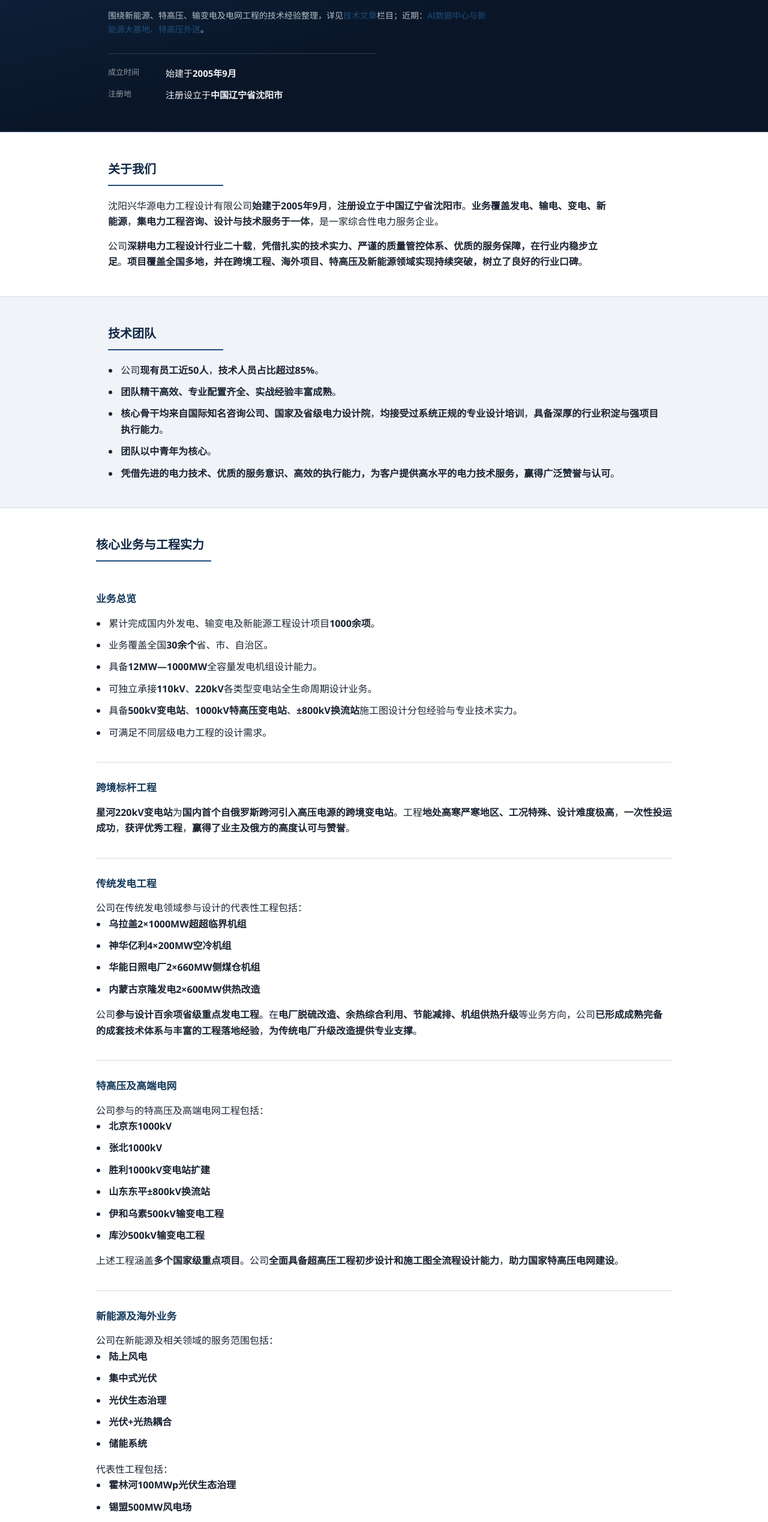
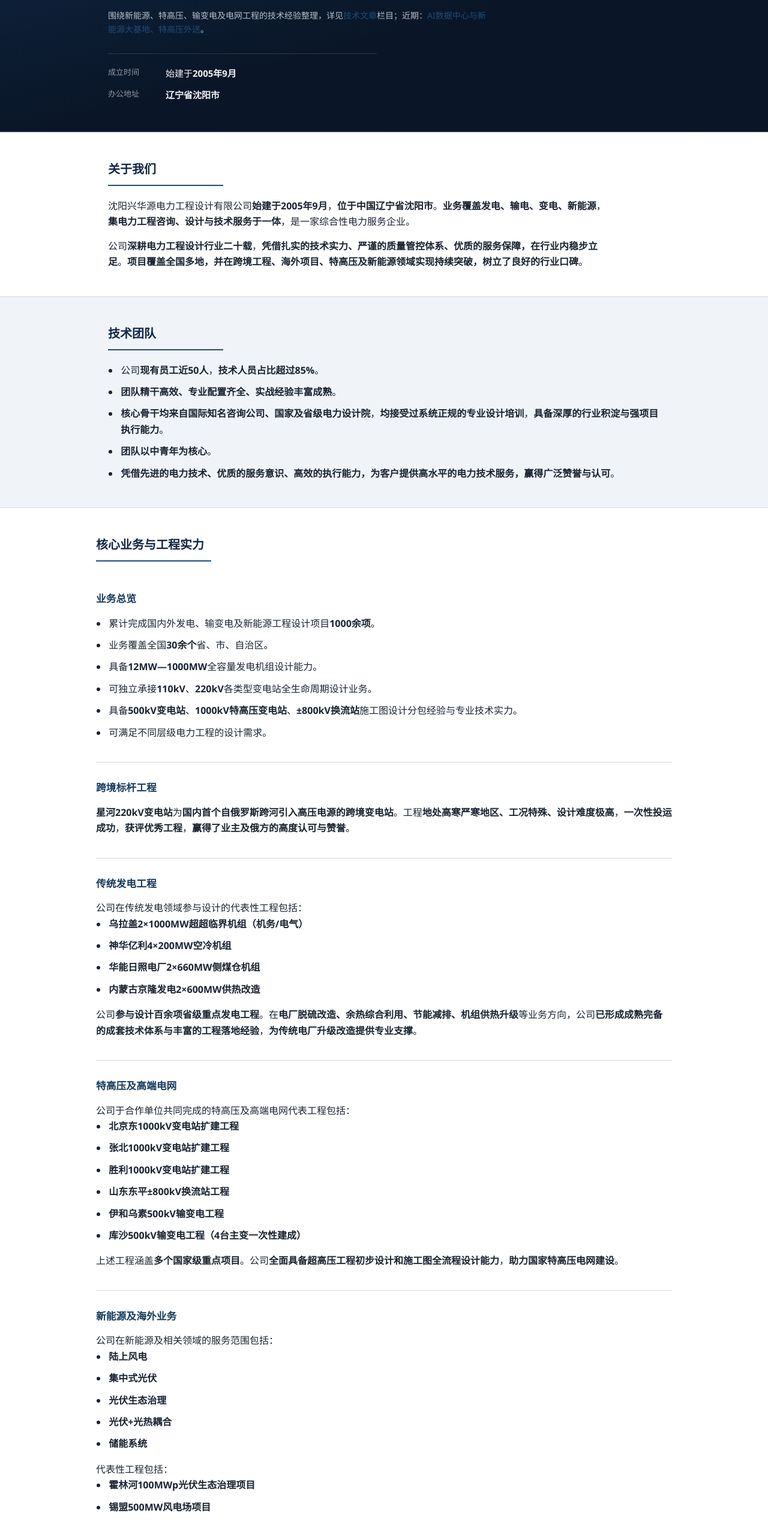
Before and after one commit to Wu-yq/firstweb, a plain HTML site: page index.html in a window 1280 px wide. Shown: the part 240-2777 px from the top of the page at 60% size. Drawn offline with Linux system fonts and the light colour scheme.

Commit message:
Add files via upload

```diff
--- a/index.html
+++ b/index.html
@@ -181,8 +181,8 @@
               <dd>始建于<strong>2005年9月</strong></dd>
             </div>
             <div class="hero-fact-row">
-              <dt>注册地</dt>
-              <dd>注册设立于<strong>中国辽宁省沈阳市</strong></dd>
+              <dt>办公地址</dt>
+              <dd><strong>辽宁省沈阳市</strong></dd>
             </div>
           </dl>
         </div>
@@ -194,7 +194,7 @@
           <h2 id="about-title">关于我们</h2>
           <div class="prose">
             <p>
-              沈阳兴华源电力工程设计有限公司<strong>始建于2005年9月</strong>，<strong>注册设立于中国辽宁省沈阳市</strong>。<strong>业务覆盖发电、输电、变电、新能源</strong>，<strong>集电力工程咨询、设计与技术服务于一体</strong>，是一家综合性电力服务企业。
+              沈阳兴华源电力工程设计有限公司<strong>始建于2005年9月</strong>，<strong>位于中国辽宁省沈阳市</strong>。<strong>业务覆盖发电、输电、变电、新能源</strong>，<strong>集电力工程咨询、设计与技术服务于一体</strong>，是一家综合性电力服务企业。
             </p>
             <p>
               公司<strong>深耕电力工程设计行业二十载</strong>，<strong>凭借扎实的技术实力、严谨的质量管控体系、优质的服务保障，在行业内稳步立足</strong>。<strong>项目覆盖全国多地，并在跨境工程、海外项目、特高压及新能源领域实现持续突破，树立了良好的行业口碑</strong>。
@@ -255,7 +255,7 @@
             <h3 id="b-thermal">传统发电工程</h3>
             <p class="prose">公司在传统发电领域参与设计的代表性工程包括：</p>
             <ul class="content-list">
-              <li><strong>乌拉盖2×1000MW超超临界机组</strong></li>
+              <li><strong>乌拉盖2×1000MW超超临界机组（机务/电气）</strong></li>
               <li><strong>神华亿利4×200MW空冷机组</strong></li>
               <li><strong>华能日照电厂2×660MW侧煤仓机组</strong></li>
               <li><strong>内蒙古京隆发电2×600MW供热改造</strong></li>
@@ -267,14 +267,14 @@
 
           <article class="sub-block" aria-labelledby="b-uhv">
             <h3 id="b-uhv">特高压及高端电网</h3>
-            <p class="prose">公司参与的特高压及高端电网工程包括：</p>
+            <p class="prose">公司于合作单位共同完成的特高压及高端电网代表工程包括：</p>
             <ul class="content-list">
-              <li><strong>北京东1000kV</strong></li>
-              <li><strong>张北1000kV</strong></li>
-              <li><strong>胜利1000kV变电站扩建</strong></li>
-              <li><strong>山东东平±800kV换流站</strong></li>
+              <li><strong>北京东1000kV变电站扩建工程</strong></li>
+              <li><strong>张北1000kV变电站扩建工程</strong></li>
+              <li><strong>胜利1000kV变电站扩建工程</strong></li>
+              <li><strong>山东东平±800kV换流站工程</strong></li>
               <li><strong>伊和乌素500kV输变电工程</strong></li>
-              <li><strong>库沙500kV输变电工程</strong></li>
+              <li><strong>库沙500kV输变电工程（4台主变一次性建成）</strong></li>
             </ul>
             <p class="prose">
               上述工程涵盖<strong>多个国家级重点项目</strong>。公司<strong>全面具备超高压工程初步设计和施工图全流程设计能力</strong>，<strong>助力国家特高压电网建设</strong>。
@@ -293,11 +293,11 @@
             </ul>
             <p class="prose">代表性工程包括：</p>
             <ul class="content-list">
-              <li><strong>霍林河100MWp光伏生态治理</strong></li>
-              <li><strong>锡盟500MW风电场</strong></li>
-              <li><strong>海南光伏+光热</strong></li>
+              <li><strong>霍林河100MWp光伏生态治理项目</strong></li>
+              <li><strong>锡盟500MW风电场项目</strong></li>
+              <li><strong>海南基地青豫直流二期项目"光伏+光热"项目技术咨询</strong></li>
               <li><strong>沙特900MW海外光伏项目</strong></li>
-              <li><strong>罗马尼亚180MW海外光伏</strong></li>
+              <li><strong>罗马尼亚180MW海外光伏项目</strong></li>
             </ul>
             <p class="prose">
               公司<strong>可独立为客户提供项目咨询、可行性研究、接入系统规划及设计全周期服务</strong>，并<strong>逐步拓展海外市场布局</strong>。
@@ -335,7 +335,9 @@
             <li><strong>国核电力设计院</strong></li>
             <li><strong>北京电力经济技术研究院</strong></li>
             <li><strong>福建省电力勘察设计院</strong></li>
-            <li><strong>天津电力设计院</strong>等</li>
+            <li><strong>天津电力设计院</strong></li>
+            <li><strong>哈尔滨汽轮机厂有限责任公司</strong></li>
+            <li><strong>国家电投集团海南电力有限公司</strong>等</li>
           </ul>
           <div class="prose">
             <p>
```
Also changed, not shown: images/favicon.ico (added).
